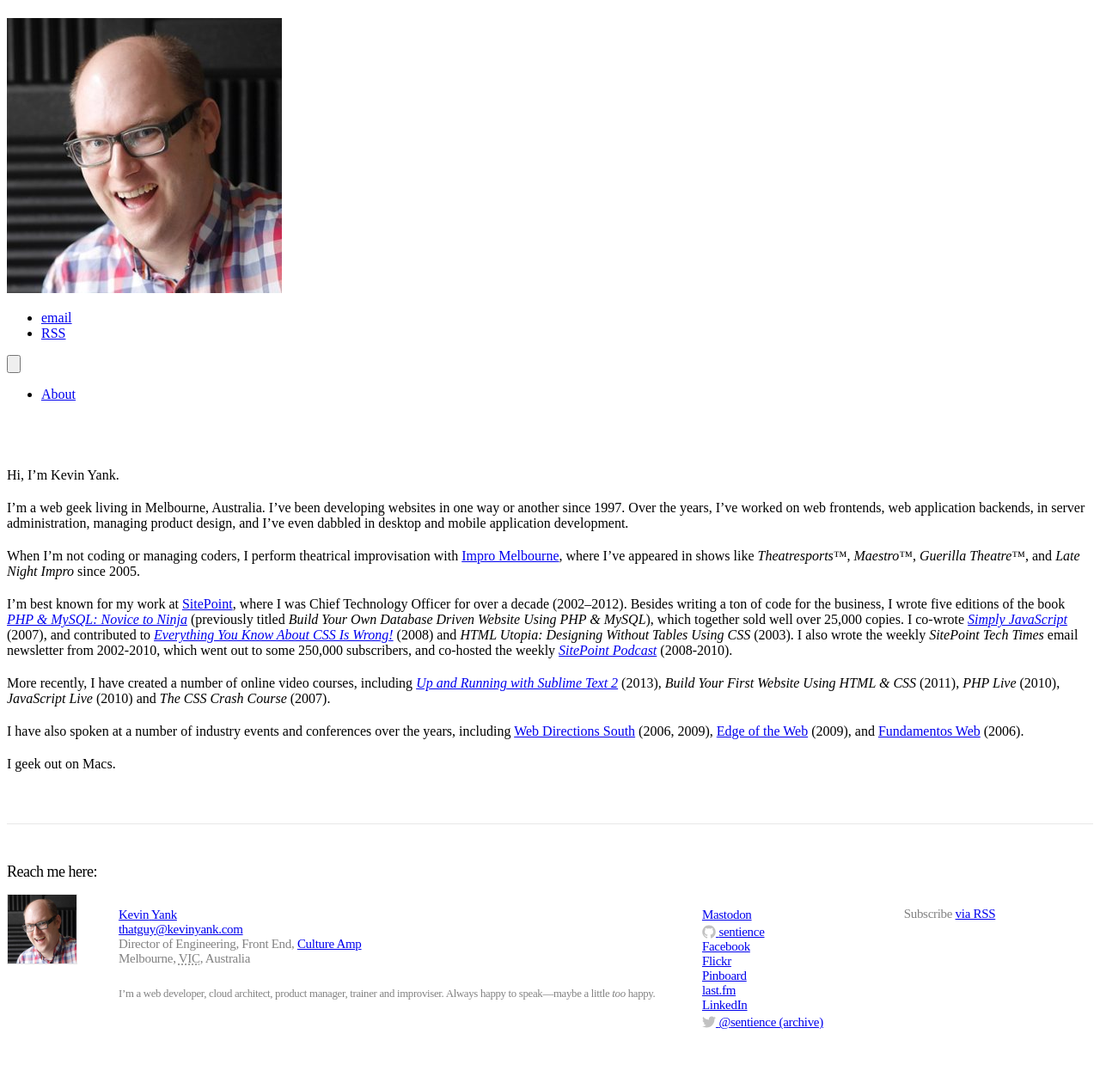
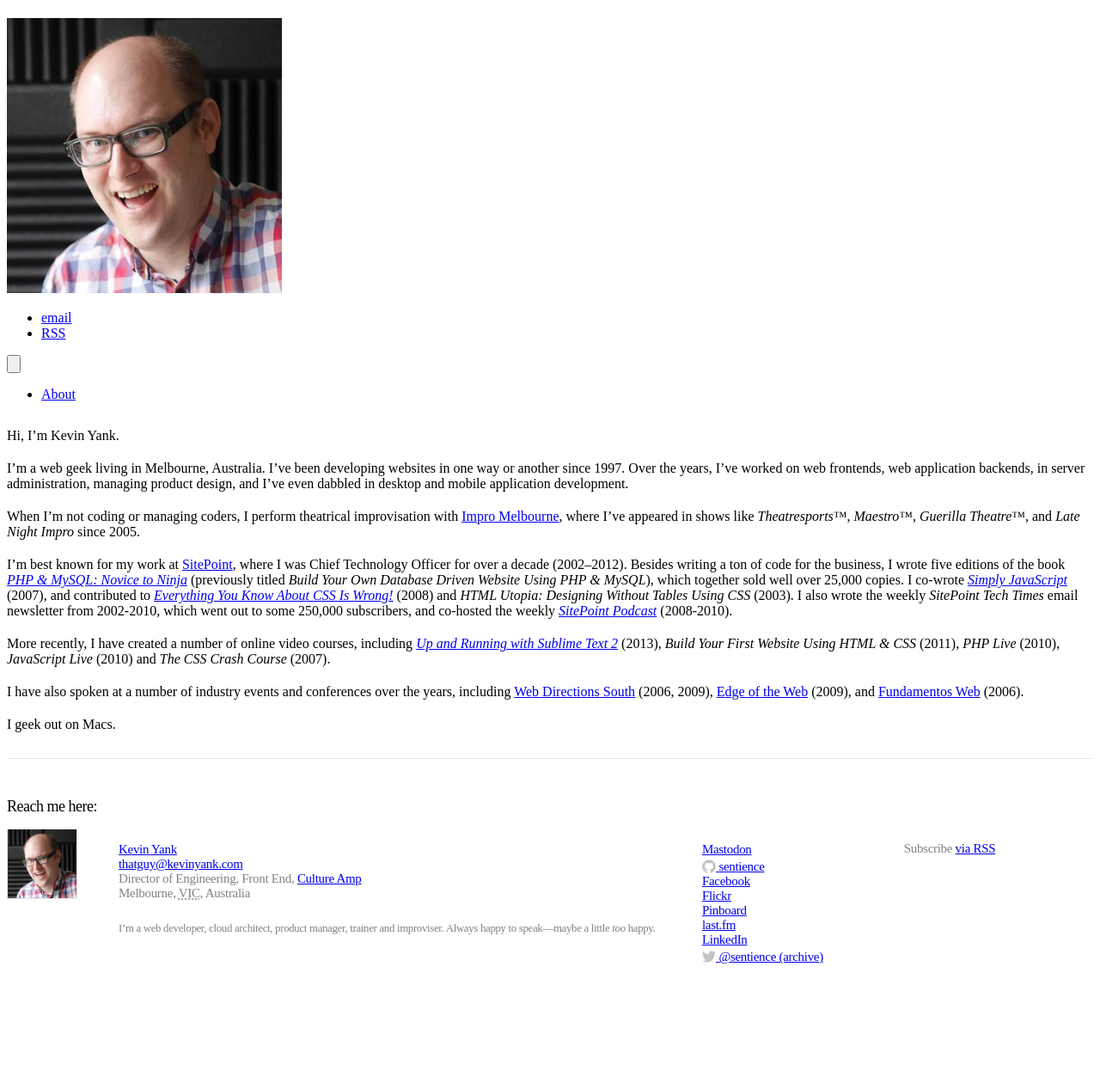
Before and after one commit to sentience/kevinyank.com, a Jekyll site: the page built from about.md, in a window 1280 px wide. Shown: the whole page at 86% size. Built offline with Jekyll 4.4.1, drawn with Linux system fonts in a browser that asks for light colours; after the commit the page ends 1191 px from its top, so only the background shows below that.

Commit message:
Reimplement content area padding with Tailwind

```diff
--- a/_layouts/default.html
+++ b/_layouts/default.html
@@ -6,11 +6,9 @@
   <body class="text-black bg-white dark:text-white dark:bg-slate-900 accent-accent-600 p-4 md:p-12">
     {% include header.html %}
 
-    <div class="page-content">
-      <div class="wrap">
-        {{ content }}
-      </div>
-    </div>
+    <main class="py-8">
+      {{ content }}
+    </main>
 
     {% include footer.html %}
 
--- a/css/main.css
+++ b/css/main.css
@@ -79,14 +79,6 @@
 li.bio {
   margin-top: 1.9em;
   font-size: 80%;
-}
-
-/* Page Content styles */
-/* ----------------------------------------------------------*/
-
-.page-content {
-  padding: 30px 0;
-  background-color: #fff;
 }
 
 /* Home styles */
```
